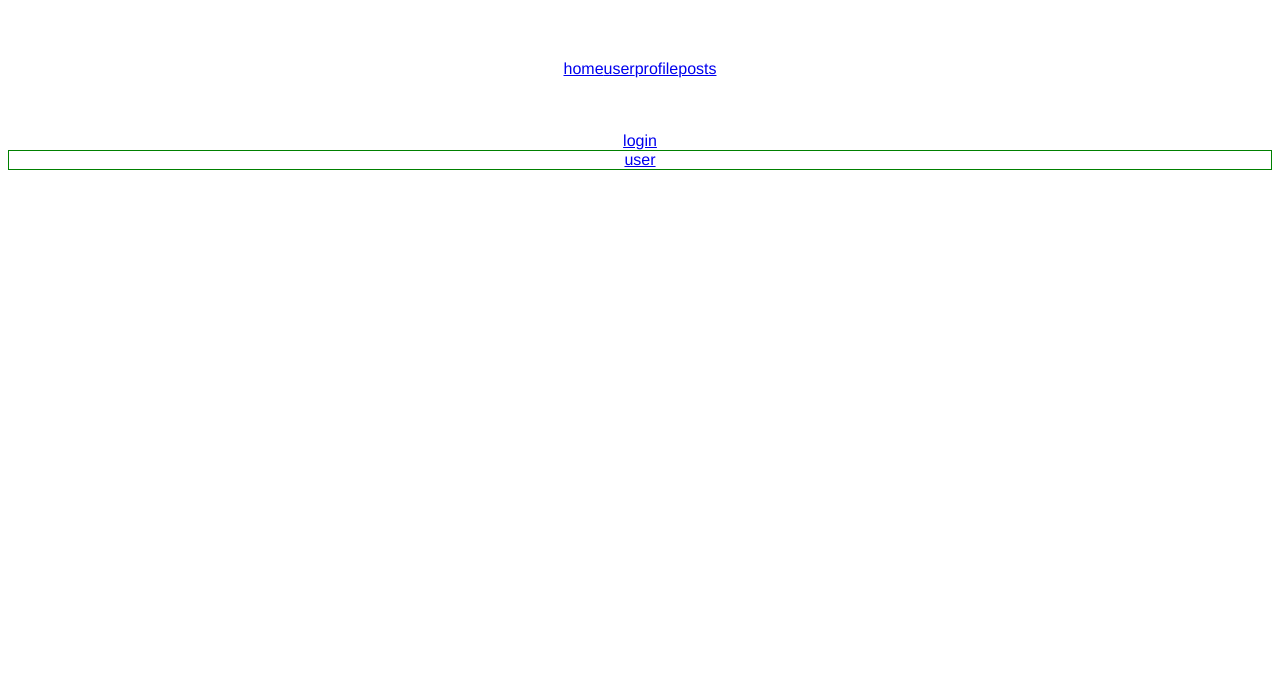
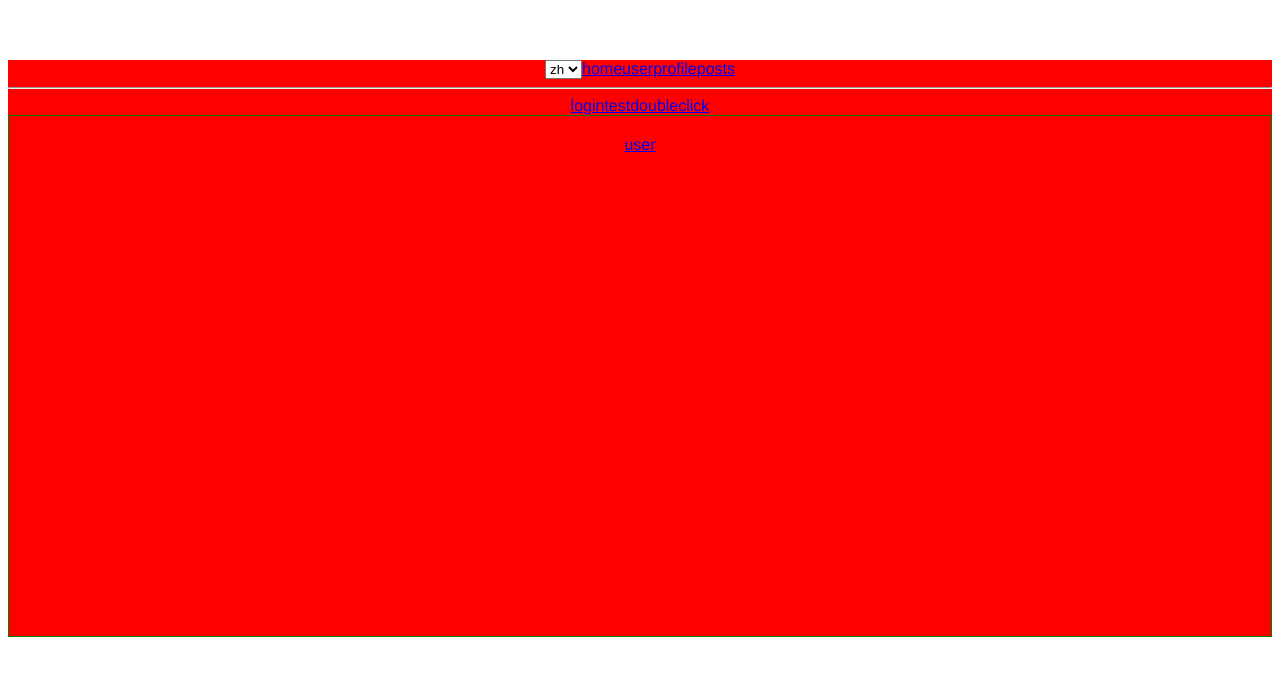
Before and after one commit to heibaikn/vue-toc, a Vue app: page / in a window 1280 px wide. Shown: the top 676 px of the page. Built offline with nearby package versions, Linux system fonts and the light colour scheme.

Commit message:
doubleclick test

```diff
--- a/src/App.vue
+++ b/src/App.vue
@@ -1,34 +1,51 @@
 <template>
-  <div id="app">
+  <div id="app" :class="classes.bg" >
+      <select v-model="selected" @change="change">
+        <option value="zh">zh</option>
+        <option value="en">en</option>
+      </select>
      <router-link to="/">home</router-link>
      <router-link to="/user/1">user</router-link>
      <router-link to="/user/2/profile">profile</router-link>
      <router-link to="/user/1/posts">posts</router-link>
-     <br/>
-     <br/>
-     <br/>
-     <br/>
+     <hr>
      <router-link to="/login">login</router-link>
+     <router-link to="/testdoubleclick">testdoubleclick</router-link>
     <router-view class="view"/>
   </div>
 </template>
 
 <script>
+import createStyle from './assets/style';
+console.log(createStyle('zh'));
 export default {
-  name: 'app'
+  name: 'app',
+  data() {
+    return {
+      selected: 'zh',
+      classes: createStyle('zh')
+    }
+  },
+  methods: {
+    change() {
+      this.classes = createStyle(this.selected)
+    }
+  },
 }
 </script>
 
 <style>
 #app {
-  font-family: 'Avenir', Helvetica, Arial, sans-serif;
+  font-family: "Avenir", Helvetica, Arial, sans-serif;
   -webkit-font-smoothing: antialiased;
   -moz-osx-font-smoothing: grayscale;
   text-align: center;
   color: #2c3e50;
   margin-top: 60px;
 }
-.view{
-  border: 1px solid green
+.view {
+  min-height: 500px;
+  border: 1px solid green;
+  padding-top: 20px;
 }
 </style>
--- /dev/null
+++ b/src/assets/style/en.js
@@ -0,0 +1,8 @@
+export default {
+    myButton: {
+        color: 'green'
+    },
+    bg:{
+        background:'#999'
+    }
+}
--- a/src/assets/style/index.js
+++ b/src/assets/style/index.js
@@ -1,24 +1,26 @@
 import jss from 'jss'
 import preset from 'jss-preset-default'
 
+import _ZH from './zh';
+import _EN from './en';
+
 jss.setup(preset())
 
-// Create your style.
-const style = {
-    myButton: {
-        color: 'green'
+// Compile styles, apply plugins.
+// const sheet = jss.createStyleSheet(_ZH)
+
+// If you want to render on the client, insert it into DOM.
+// sheet.attach()
+
+// If you want to render server-side, get the css text.
+// sheet.toString()
+
+// console.log(sheet);
+
+export default language => {
+    if (language === 'zh') {
+        return jss.createStyleSheet(_ZH).attach().classes
+    }else{
+        return jss.createStyleSheet(_EN).attach().classes
     }
 }
-
-// Compile styles, apply plugins.
-const sheet = jss.createStyleSheet(style)
-
-// If you want to render on the client, insert it into DOM.
-sheet.attach()
-
-// If you want to render server-side, get the css text.
-sheet.toString()
-
-console.log(sheet);
-
-export default {}
--- /dev/null
+++ b/src/assets/style/zh.js
@@ -0,0 +1,8 @@
+export default {
+    myButton: {
+        color: 'green'
+    },
+    bg:{
+        background:'#f00'
+    }
+}
--- a/src/components/User.vue
+++ b/src/components/User.vue
@@ -5,11 +5,9 @@
 </template>
 
 <script>
-console.log(4);
 export default {
   name:'User',
   mounted(){
-      console.log(12);
   }
 }
 </script>
--- a/src/main.js
+++ b/src/main.js
@@ -6,9 +6,6 @@ import router from './router'
 
 // require('./api')
 import './api'
-import sheet from './assets/style';
-
-console.log(sheet);
 
 Vue.config.productionTip = false
 import App from './App'
--- a/src/router/index.js
+++ b/src/router/index.js
@@ -20,7 +20,7 @@ export default new Router({
       name: 'HelloWorld',
       component: HelloWorld
     },
-    Auth,
+    ...Auth,
     {
       path: '/user',
       component: User,
--- a/src/views/Auth/router/index.js
+++ b/src/views/Auth/router/index.js
@@ -1,7 +1,14 @@
 const Auth = () => import('@/views/Auth/login')
 
-export default {
+export default [
+  {
     path: '/login',
     name: 'login',
     component: Auth
-  }
+  },
+  {
+    path: '/testdoubleclick',
+    name: 'testdoubleclick',
+    component:() => import('@/views/Auth/testDoubleClick')
+  },
+]
--- /dev/null
+++ b/src/views/Auth/testDoubleClick.vue
@@ -0,0 +1,27 @@
+<template lang="pug">
+div
+    button( @dblclick='doubleClick' )  doubleClick
+    div {{i}}
+
+
+</template>
+<script>
+import {mapActions} from 'vuex';
+export default {
+  name: "",
+  data(){
+      return {
+          i:0
+      }
+  },
+  methods: {
+    doubleClick() {
+        this.i++;
+        console.log('ok');
+    }
+  }
+};
+</script>
+<style lang="scss">
+
+</style>
```
